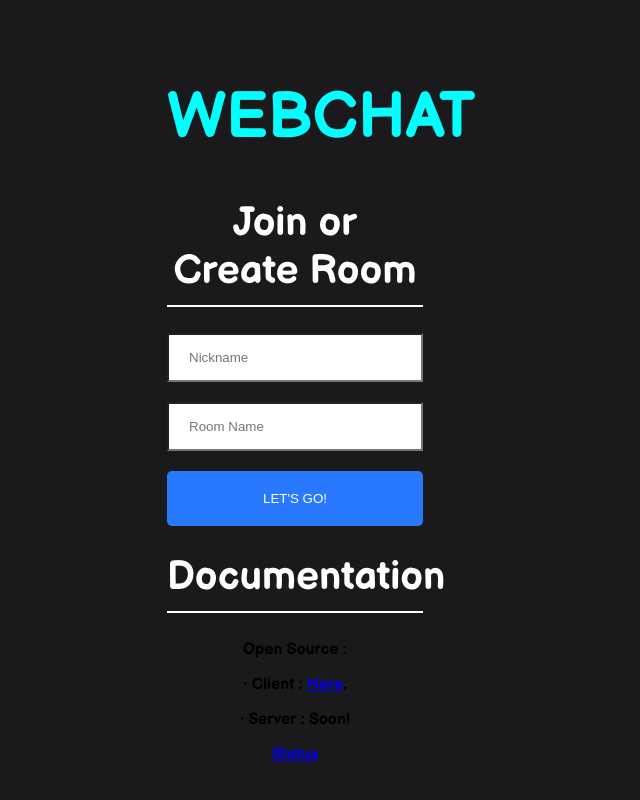
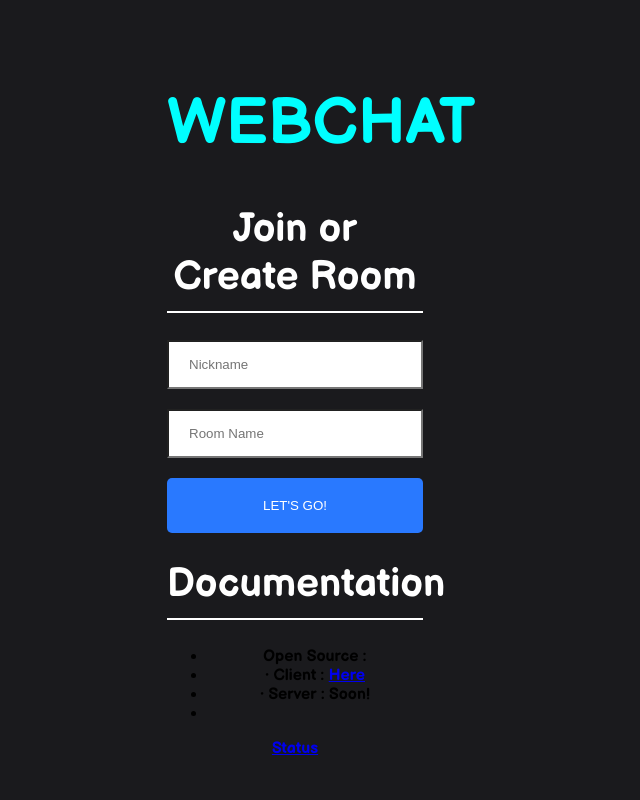
Before and after one commit to Senophyx/pocket-chat-client, a React (Create React App) app: page / in a window 1280 px wide. Shown: the whole page, without its empty margins (345-985 px from the left). Built offline with nearby package versions, Linux system fonts and the light colour scheme.

Commit message:
Update Join.js

```diff
--- a/src/components/Join/Join.js
+++ b/src/components/Join/Join.js
@@ -29,10 +29,12 @@ export default function SignIn() {
         </Link>
         <p> </p>
         <h1 className="heading">Documentation</h1>
-        <p> Open Source :</p>
-        <p>• Client :  <a href="https://github.com/LyQuid12/webchat-client/" target="_blank">Here</a>.</p>
-        <p>• Server : Soon!</p>
-        <p> </p>
+        <ul>
+         <li> Open Source :</li>
+         <li>• Client :  <a href="https://github.com/LyQuid12/webchat-client/" target="_blank">Here</a></li>
+         <li>• Server : Soon!</li>
+         <li> </li>
+        </ul>
         <a href="https://webchat.betteruptime.com/" target="_blank">Status</a>
       </div>
     </div>
```
